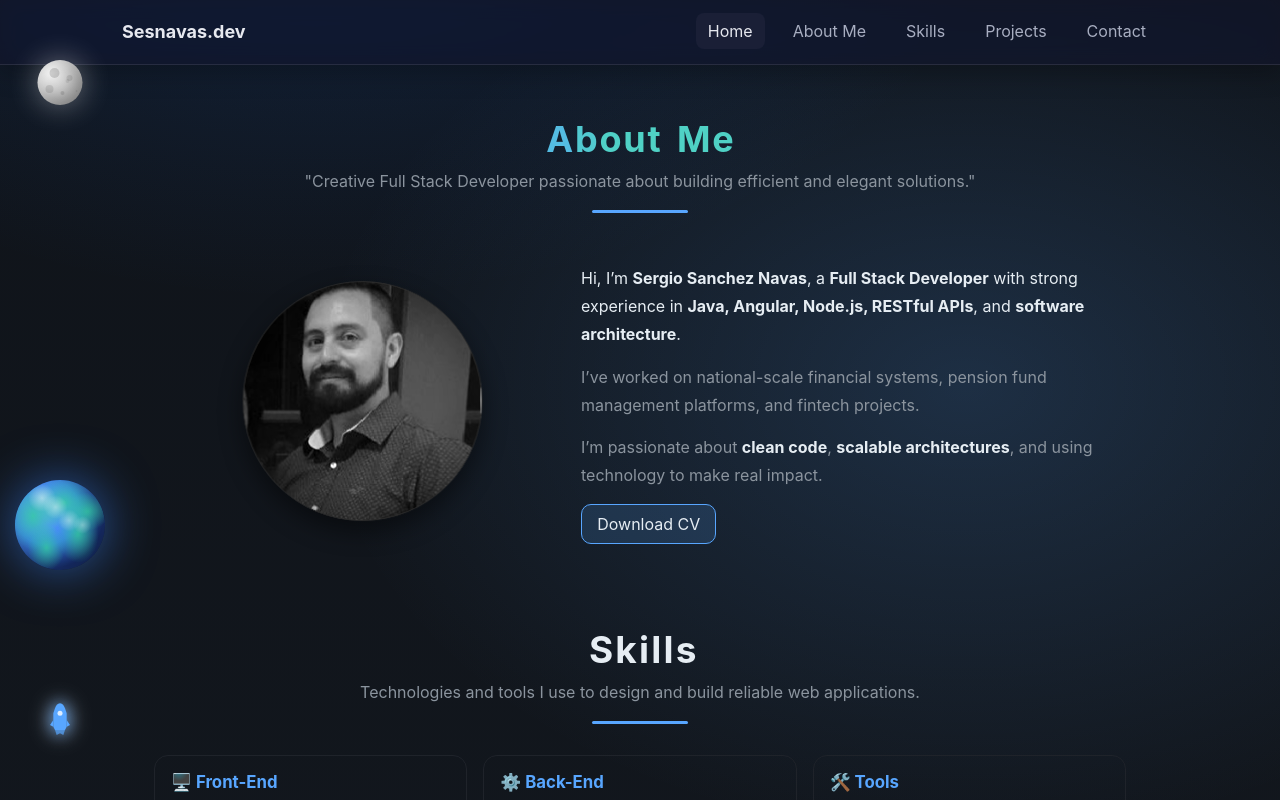
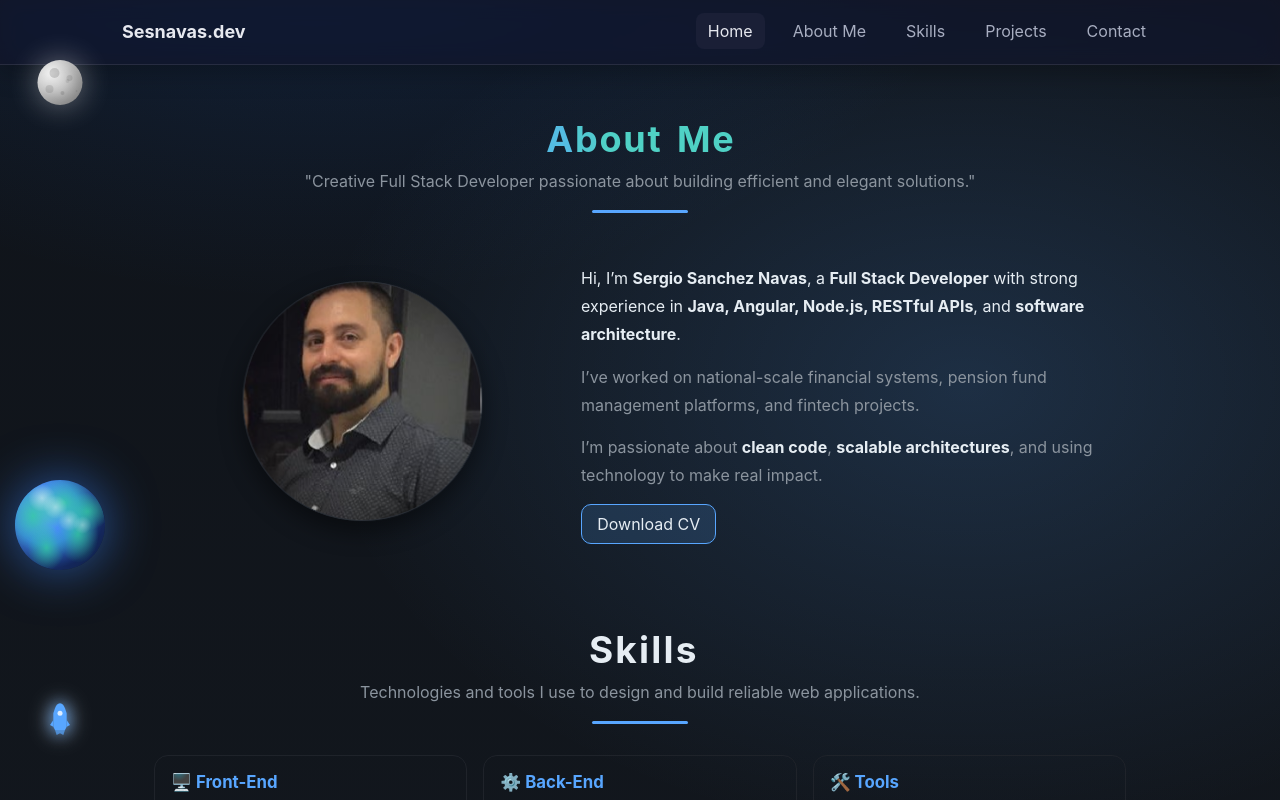
Before and after one commit to sasnavas/portfolio, an Angular app: page / in a window 1280 px wide. In both pictures the pointer is over the element 362 px from the left and 1210 px from the top of the page. Shown: the part 810-1610 px from the top of the page. Built offline with nearby package versions, Linux system fonts and the light colour scheme.

Commit message:
feat: reverse avatar effect - black and white by default, color on hover

```diff
--- a/src/app/pages/about/about.component.css
+++ b/src/app/pages/about/about.component.css
@@ -122,12 +122,13 @@
 		radial-gradient(70% 60% at 70% 80%, #1f6feb22, transparent 60%),
 		linear-gradient(135deg, #1b2130, #121825);
 	box-shadow: inset 0 0 60px #0006, 0 10px 24px #0007;
+	filter: grayscale(100%) contrast(1.1) brightness(1.1);
 	transition: transform 0.4s ease, filter 0.3s ease;
 }
 
 .avatar:hover {
 	transform: scale(1.05);
-	filter: grayscale(100%) contrast(1.1) brightness(1.1);
+	filter: grayscale(0%) contrast(1) brightness(1);
 }
 
 .about-text { color: var(--text); line-height: 1.75; }
```
